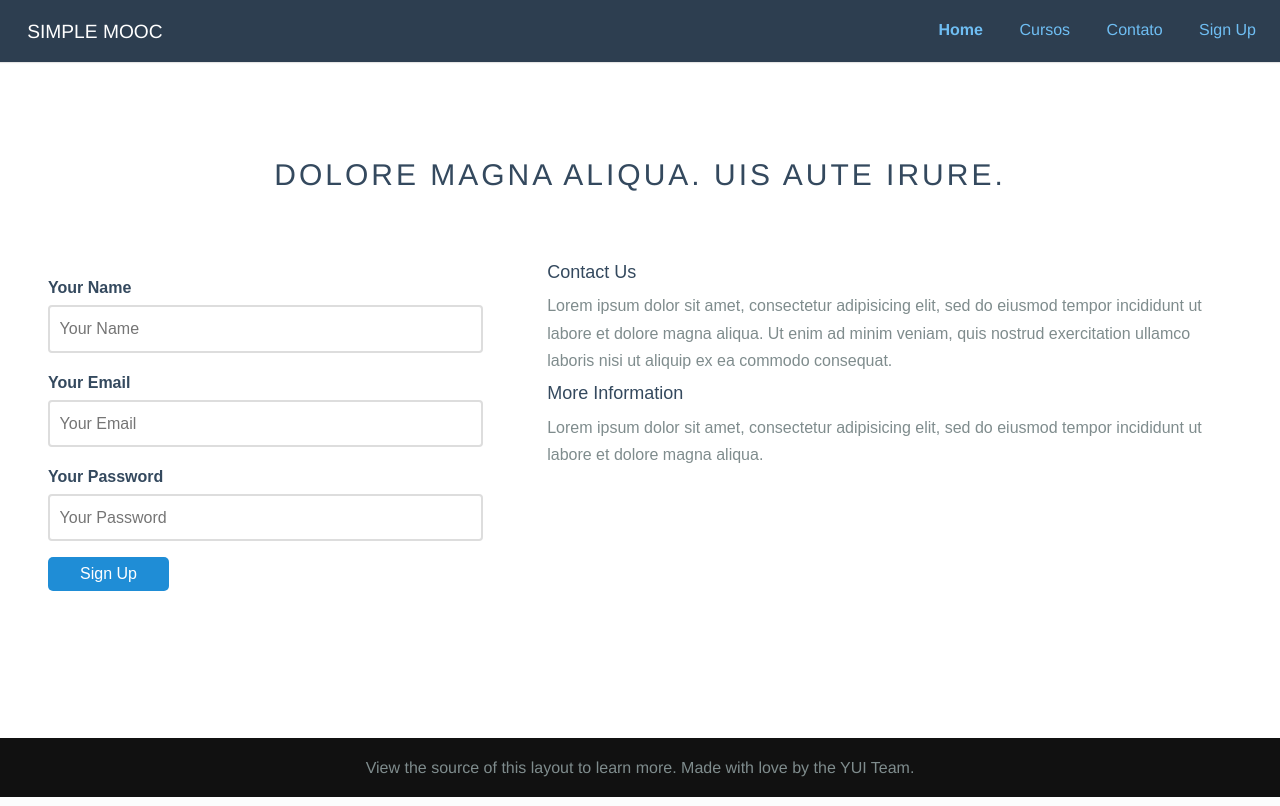
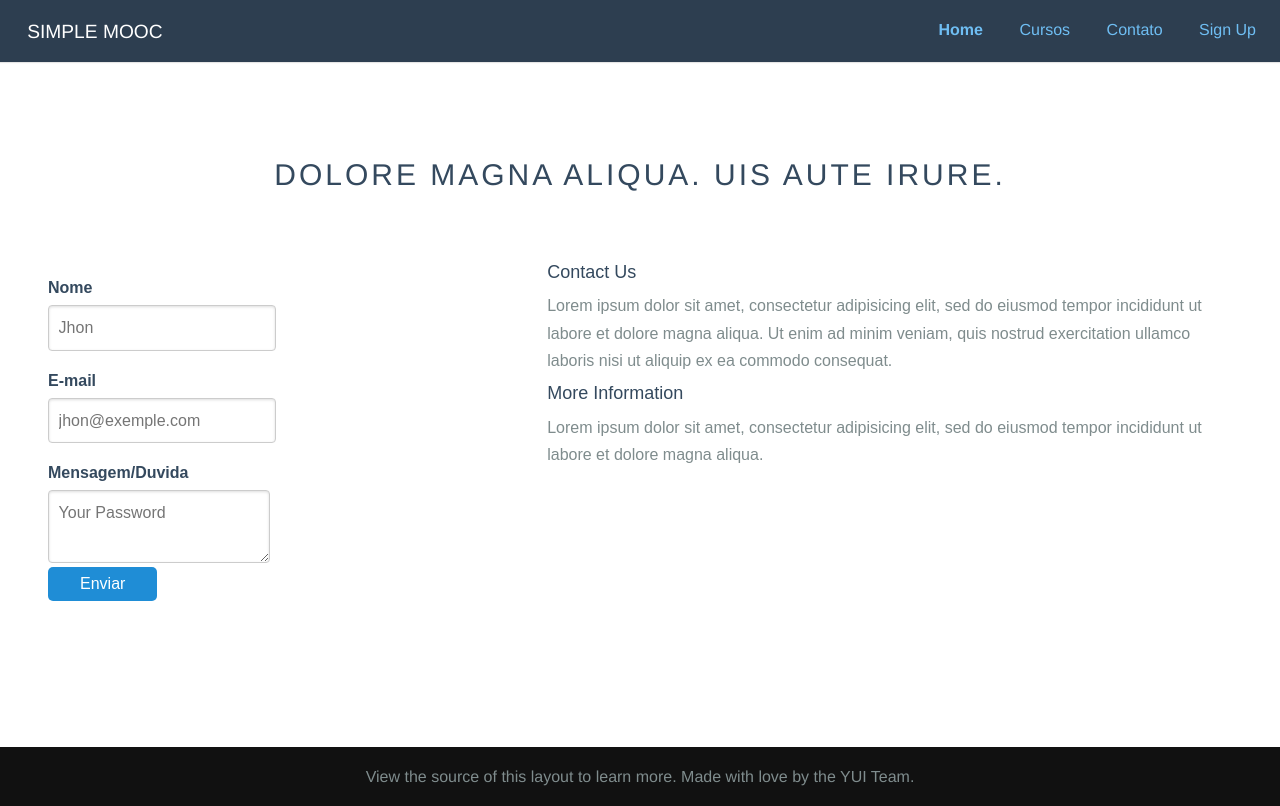
Before and after one commit to alephjunio/simplemooc, a Django app: a page that uses simplemooc/simplemooc/core/templates/contact.html in a window 1280 px wide. Run offline with Django 3.2, Linux system fonts and the light colour scheme; parts of the project's set-up code (start-up, migrations or seed data) failed here and were passed over; some libraries are stand-ins or nearby versions.

Commit message:
update page contact

```diff
--- a/simplemooc/simplemooc/core/templates/contact.html
+++ b/simplemooc/simplemooc/core/templates/contact.html
@@ -5,21 +5,21 @@
         <h2 class="content-head is-center">Dolore magna aliqua. Uis aute irure.</h2>
 
         <div class="pure-g">
-            <div class="l-box-lrg pure-u-1 pure-u-md-2-5">
+            <div class="l-box-lrg pure-u-2 pure-u-md-2-5">
                 <form class="pure-form pure-form-stacked">
                     <fieldset>
 
-                        <label for="name">Your Name</label>
-                        <input id="name" type="text" placeholder="Your Name">
+                        <label for="name">Nome</label>
+                        <input id="name" name ="name" ype="text" placeholder="Jhon">
 
 
-                        <label for="email">Your Email</label>
-                        <input id="email" type="email" placeholder="Your Email">
+                        <label for="email">E-mail</label>
+                        <input id="email" name ="email" ype="email" placeholder="jhon@exemple.com">
 
-                        <label for="password">Your Password</label>
-                        <input id="password" type="password" placeholder="Your Password">
+                        <label for="msg">Mensagem/Duvida</label>
+                        <textarea id ="msg" name="mensage" placeholder="Your Password"></textarea>
 
-                        <button type="submit" class="pure-button">Sign Up</button>
+                        <button type="submit" class="pure-button">Enviar</button>
                     </fieldset>
                 </form>
             </div>
```
